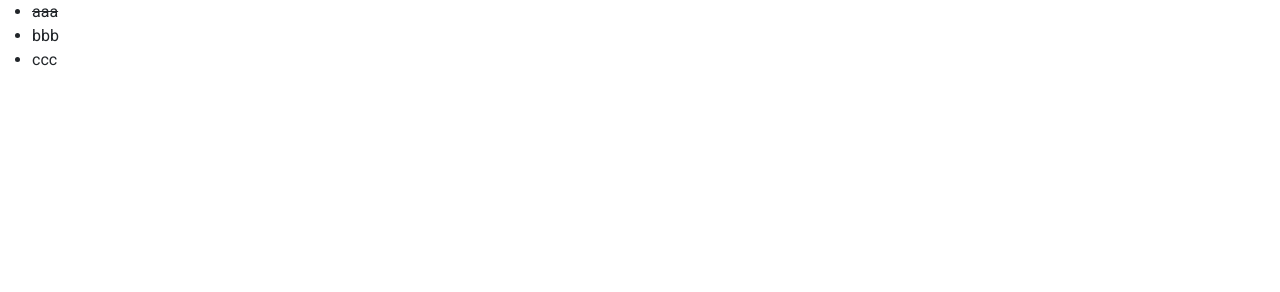
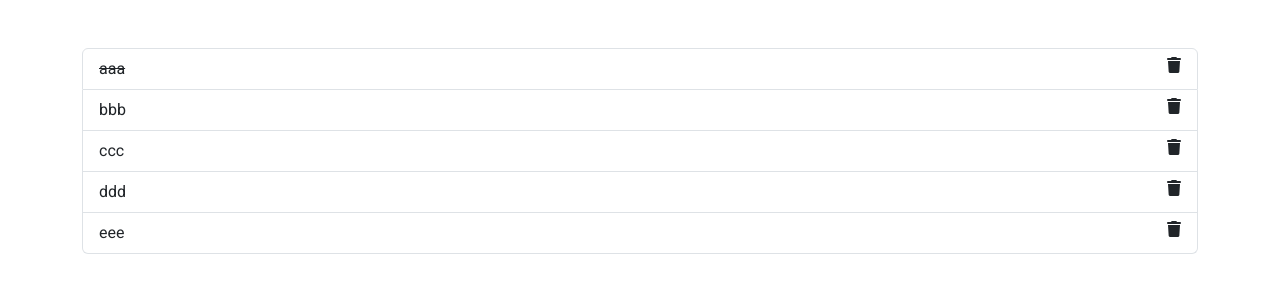
Before and after one commit to Riccardo-Potalivo/vue-todolist, a plain HTML site: page index.html in a window 1280 px wide. Drawn offline with nearby package versions, Linux system fonts and the light colour scheme.

Commit message:
milestone-2-done

```diff
--- a/index.html
+++ b/index.html
@@ -17,14 +17,17 @@
 <body>
 
   <div id="app">
-    <main>
-        <!-- <button @click="addTask">Add Task</button> -->
-        <ul>
-            <li v-for="(task) in tasks">
-                <span :class="{'done' : task.done}">{{task.text}}</span>
-            </li>
-        </ul>
-    </main>
+    <div class="container">
+        <main class="mt-5">
+            <!-- <button @click="addTask">Add Task</button> -->
+            <ul class="list-group">
+                <li class="list-group-item d-flex justify-content-between" v-for="(task, id) in tasks" :key="task.id">
+                    <span :class="{'done' : task.done}">{{task.text}}</span>
+                    <i class="fa-solid fa-trash" @click="removeTask(id)"></i>
+                </li>
+            </ul>
+        </main>
+    </div>
   </div>
 
   <!-- javascript -->
--- a/js/script.js
+++ b/js/script.js
@@ -9,20 +9,30 @@
             // array tasks
             tasks: [
                 {
-                    id: 1,
                     text: 'aaa',
-                    done: true
+                    done: true,
+                    id: 1
                 },
                 {
-                    id: 2,
                     text: 'bbb',
-                    done: false
+                    done: false,
+                    id: 2
                 },
                 {
-                    id: 3,
                     text: 'ccc',
-                    done: false
-                }
+                    done: false,
+                    id: 3
+                },
+                {
+                    text: 'ddd',
+                    done: false,
+                    id: 4
+                },
+                {
+                    text: 'eee',
+                    done: false,
+                    id: 5
+                },
             ],
 
         }
@@ -42,6 +52,10 @@
         //     console.log(tasks)
         // }
 
+        removeTask(i){
+            this.tasks.splice(i,1)
+        }
+
     },
 
     mounted(){
```
